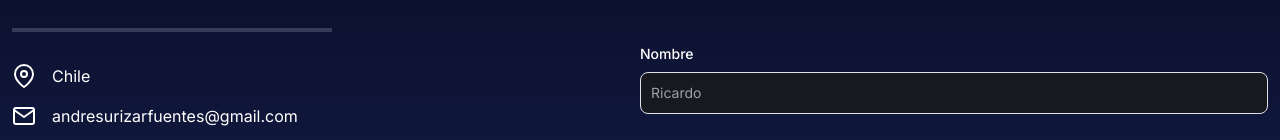
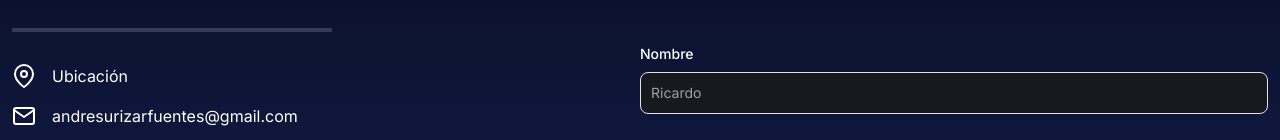
Before and after one commit to RichiFU/Portafolio, a Next.js app: page /contact in a window 1280 px wide. Shown: the part 276-416 px from the top of the page. Built offline with nearby package versions, Linux system fonts and the light colour scheme.

Commit message:
modificando

```diff
--- a/src/components/ContactForm.jsx
+++ b/src/components/ContactForm.jsx
@@ -10,7 +10,7 @@ const ContactForm = () => {
     const contacts = [
         {
             id: 1,
-            name: 'Chile',
+            name: 'Ubicación',
             icon: <FiMapPin />,
         },
         {
```
